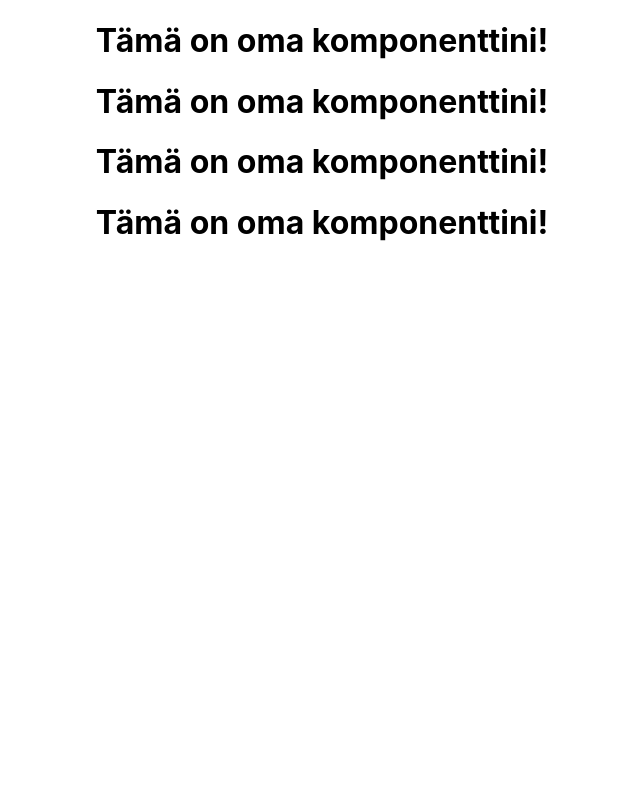
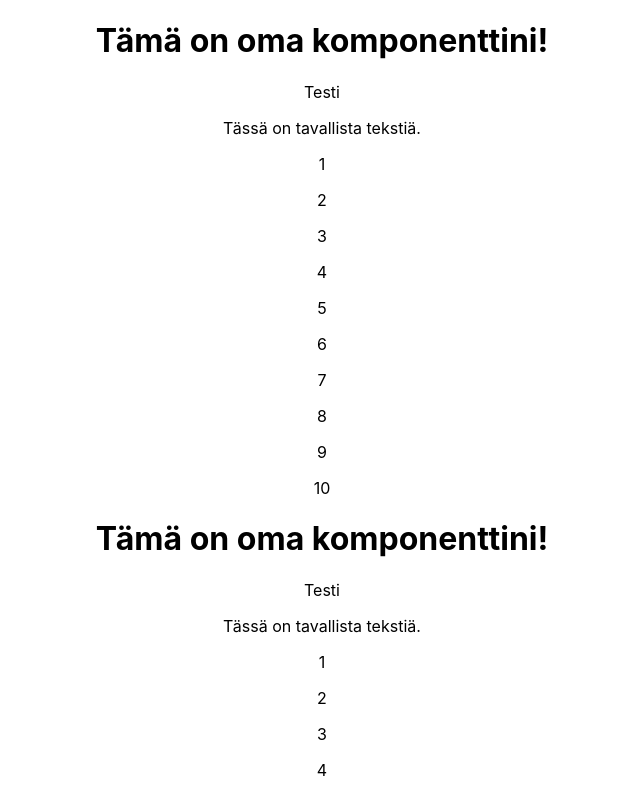
Before and after one commit to jani-jarvinen-itt/TurkuBootcamp3, a React (Create React App) app in the folder react-front/: page / in a window 1280 px wide. Shown: the top 798 px of the page, without its empty margins (318-958 px from the left). Built offline with nearby package versions, Linux system fonts and the light colour scheme.

Commit message:
Testattu JSX-koodausta.

```diff
--- a/react-front/src/OmaKomponentti.js
+++ b/react-front/src/OmaKomponentti.js
@@ -2,7 +2,20 @@ import React from 'react';
 
 class OmaKomponentti extends React.Component {
     render() {
-        return <h1>Tämä on oma komponenttini!</h1>;
+
+        var luvut = [];
+        for (let index = 1; index <= 10; index++) {
+            luvut.push(<p>{index}</p>);
+        }
+
+        var lisäKoodia = <p>Tässä on tavallista tekstiä.</p>;
+
+        return <div>
+            <h1>Tämä on oma komponenttini!</h1>
+            <p>Testi</p>
+            {lisäKoodia}
+            {luvut}
+        </div>;
     }
 }
 
```
Also changed, not shown: 1 other file (tests, documents, lock files or other folders).
